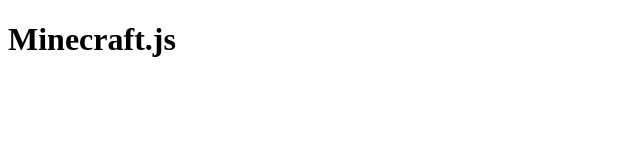
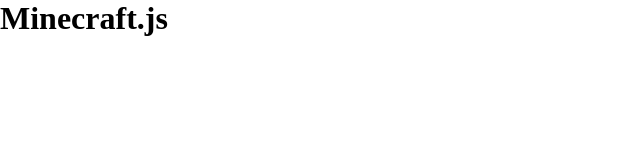
Before and after one commit to silwalanish/web3djs, a plain HTML site: page index.html in a window 1280 px wide. Shown: the whole page, without its empty margins (0-640 px from the left). Drawn offline with Linux system fonts and the light colour scheme.

Commit message:
Add layout.css

```diff
--- /dev/null
+++ b/css/layout.css
@@ -0,0 +1,4 @@
+* {
+  margin: 0px;
+  padding: 0px;
+}
--- a/index.html
+++ b/index.html
@@ -5,6 +5,8 @@
   <meta name="viewport" content="width=device-width, initial-scale=1.0">
   <meta http-equiv="X-UA-Compatible" content="ie=edge">
   <title>Minecraft.js</title>
+
+  <link rel="stylesheet" href="./css/layout.css">
 </head>
 <body>
   <h1>Minecraft.js</h1>
```
